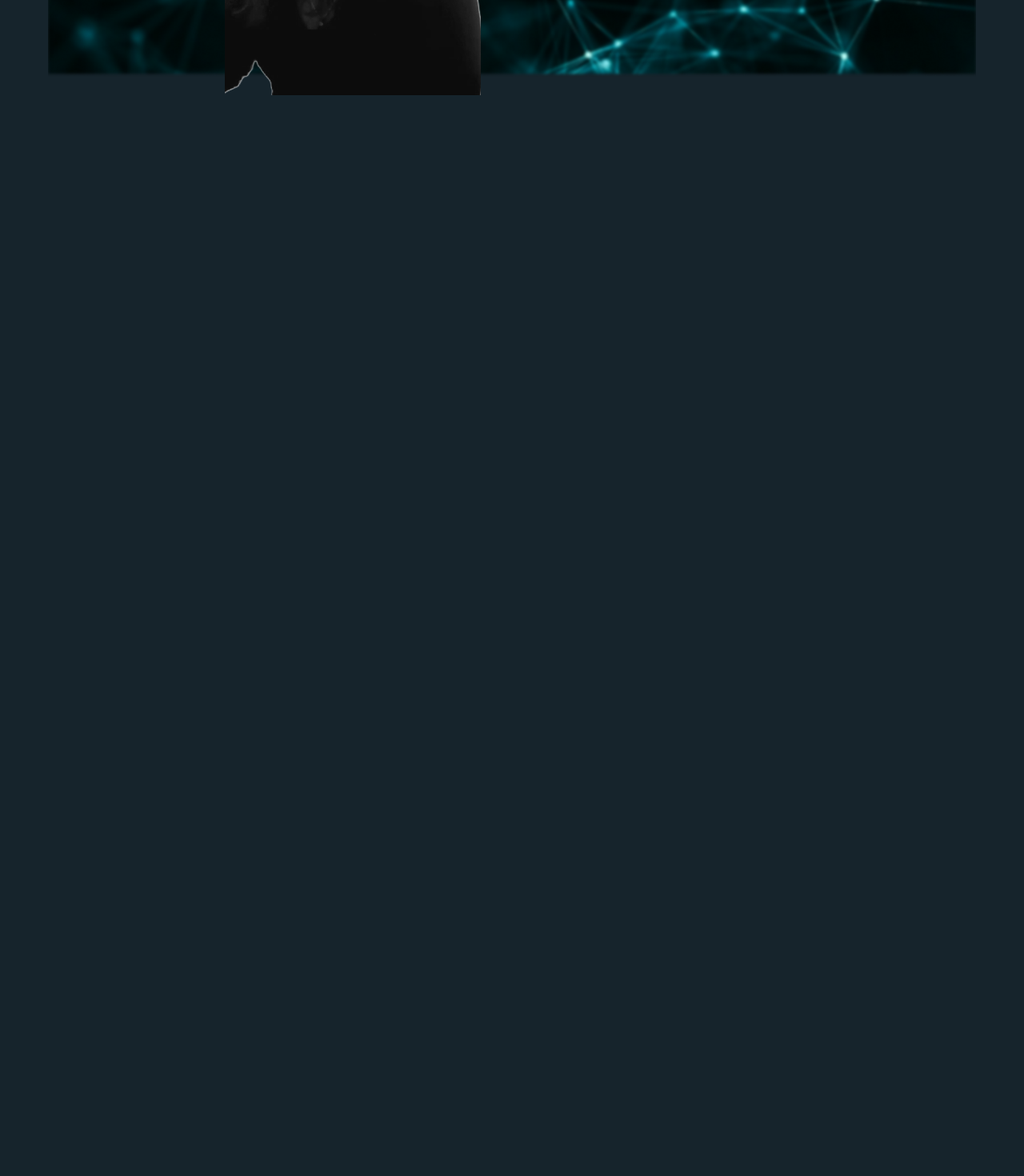
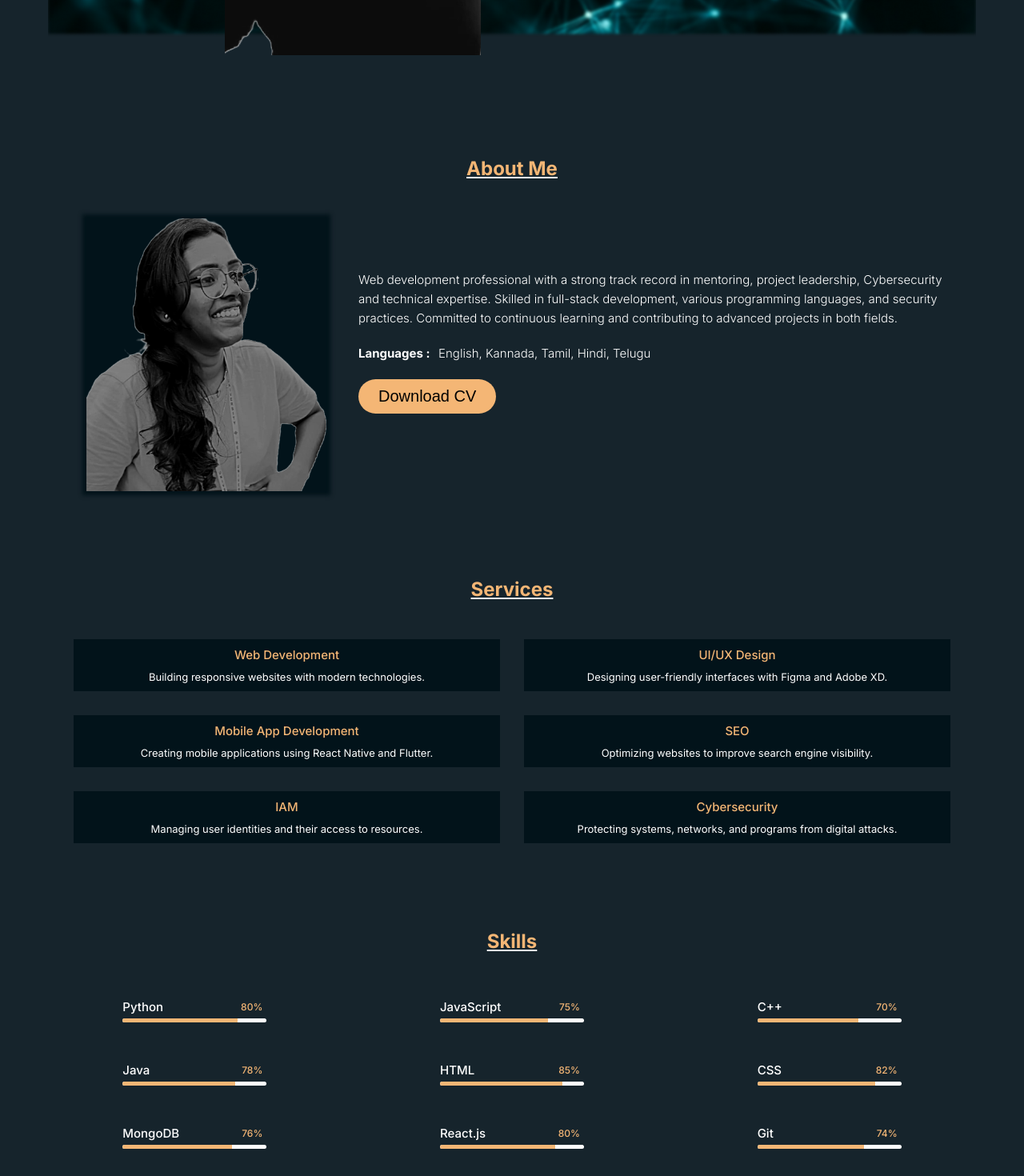
Before and after one commit to kutty023/MyPortfolio, a React (Vite) app in the folder portfolio/: page / in a window 1280 px wide. Shown: the part 420-1890 px from the top of the page at 80% size. Before the commit the page ends 800 px from the top, so only its background shows below. Built offline with nearby package versions, Linux system fonts and the light colour scheme.

Commit message:
Project 90% completed

```diff
--- a/portfolio/src/App.jsx
+++ b/portfolio/src/App.jsx
@@ -1,4 +1,3 @@
-import { BrowserRouter as Router, Routes, Route } from 'react-router-dom';
 import Home from './Pages/Home';
 import About from './Pages/About';
 import Services from './Pages/Services';
@@ -12,19 +11,14 @@ import './Styles/Global.css';
 function App() {
   return (
     <>
-    <Router>
     <Navbar />
-      <Routes>
-        <Route path="/" element={<Home />} />
-        <Route path="/about" element={<About />} />
-        <Route path="/services" element={<Services />} />
-        <Route path="/skills" element={<Skills />} />
-        <Route path="/projects" element={<Projects />} />
-        <Route path="/contact" element={<Contact />} />
-        <Route path="/navbar" element={<Navbar />} />
-        <Route path="/resume" element={<Resume />} />
-      </Routes>
-    </Router>
+    <Home />
+    <About />
+    <Services />
+    <Skills />
+    <Resume />
+    <Projects />
+    <Contact />
     </>
   );
 }
--- a/portfolio/src/Components/Navbar.jsx
+++ b/portfolio/src/Components/Navbar.jsx
@@ -1,10 +1,32 @@
-import { useState } from 'react';
-import { NavLink } from 'react-router-dom';
+import { useState, useEffect } from 'react';
 import '../Styles/Navbar.css';
 import '../Styles/Global.css';
 
 const Navbar = () => {
   const [menuOpen, setMenuOpen] = useState(false);
+  const [activeSection, setActiveSection] = useState("home");
+
+  useEffect(() =>{
+    const sections = document.querySelectorAll("section")
+
+    const observer = new IntersectionObserver(
+      (entries) =>{
+        entries.forEach((entry) =>{
+          if(entry.isIntersecting){
+            setActiveSection(entry.target.id)
+          }
+        })
+      },
+      {rootMargin: "40px 0px -40% 0px", threshold: 0.3}
+    )
+    sections.forEach((section) => observer.observe(section));
+    return() => sections.forEach((section) => observer.unobserve(section));
+  }, [])
+
+  const handleSetActive = (section) => {
+    setActiveSection(section);
+    setMenuOpen(false);
+  };
 
   return (
     <div className='navbar-container'>
@@ -15,25 +37,25 @@ const Navbar = () => {
 
         <ul className={`navbar-links ${menuOpen ? "open" : ""}`}>
           <li>
-            <NavLink to="/" end activeClassName="active">Home</NavLink>
+            <a href="#" className={activeSection === "home" ? "active" : ""} onClick={() => handleSetActive("home")}>Home</a>
           </li>
           <li>
-            <NavLink to="/about" activeClassName="active">About</NavLink>
+            <a href="#about" className={activeSection === "about" ? "active" : ""} onClick={() => handleSetActive("about")}>About</a>
           </li>
           <li>
-            <NavLink to="/services" activeClassName="active">Services</NavLink>
+            <a href="#services" className={activeSection === "services" ? "active" : ""} onClick={() => handleSetActive("services")}>Services</a>
           </li>
           <li>
-            <NavLink to="/skills" activeClassName="active">Skills</NavLink>
+            <a href="#skills" className={activeSection === "skills" ? "active" : ""} onClick={() => handleSetActive("skills")}>Skills</a>
           </li>
           <li>
-            <NavLink to="/resume" activeClassName="active">Resume</NavLink>
+            <a href="#resume" className={activeSection === "resume" ? "active" : ""} onClick={() => handleSetActive("resume")}>Resume</a>
           </li>
           <li>
-            <NavLink to="/projects" activeClassName="active">Projects</NavLink>
+            <a href="#projects" className={activeSection === "projects" ? "active" : ""} onClick={() => handleSetActive("projects")}>Projects</a>
           </li>
           <li>
-            <NavLink to="/contact" activeClassName="active">Contact</NavLink>
+            <a href="#contact" className={activeSection === "contact" ? "active" : ""} onClick={() => handleSetActive("contact")}>Contact</a>
           </li>
         </ul>
       </nav>
--- a/portfolio/src/Pages/Home.jsx
+++ b/portfolio/src/Pages/Home.jsx
@@ -4,7 +4,7 @@ import '../Styles/Home.css';
 
 function Home() {
   return (
-    <div className='container'>
+    <div id="about-container" className='container'>
       <section id='home'>
         <div className='profile-image1'>
           <img src={myFirstProfileImg} alt="prof-img" />
--- a/portfolio/src/Styles/Contact.css
+++ b/portfolio/src/Styles/Contact.css
@@ -94,7 +94,7 @@
         border: none;
     }
     .write-section>form>textarea, .write-section>form>input{
-        width: 100%;
+        width: 70vw;
     }
     #email-png{
         padding-bottom: 5px;
--- a/portfolio/src/Styles/Global.css
+++ b/portfolio/src/Styles/Global.css
@@ -43,6 +43,7 @@ body{
 .heading{
     text-align: center;
     padding-top: 2rem;
+    padding-top: 60px;
 }
 
 .highlight-text{
--- a/portfolio/src/Styles/Home.css
+++ b/portfolio/src/Styles/Home.css
@@ -71,4 +71,8 @@
     #home-designation{
         font-size: 13px;
     }
+
+    #about-container{
+        padding-top: 50px;
+    }
 }
--- a/portfolio/src/Styles/Navbar.css
+++ b/portfolio/src/Styles/Navbar.css
@@ -3,6 +3,7 @@
     display: flex;
     justify-content: center;
     width: 100%;
+    position: fixed;
 }
 .navbar {
     padding: 15px 0px;
@@ -31,9 +32,10 @@
     transition: color 0.2s ease-in-out;
 }
 
-.navbar-links .active {
+.navbar-links li a.active{
     color: var(--secondary-color);
 }
+
 
 .hamburger {
     display: none;
```
